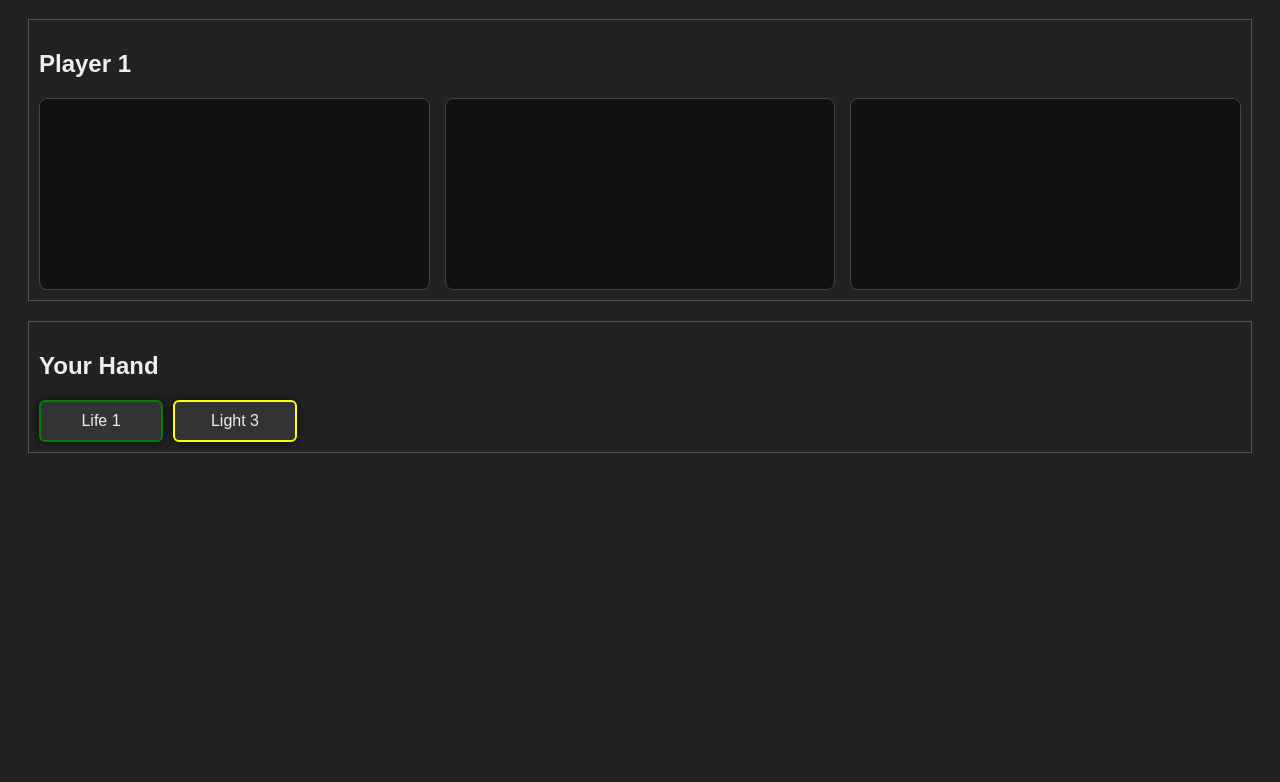
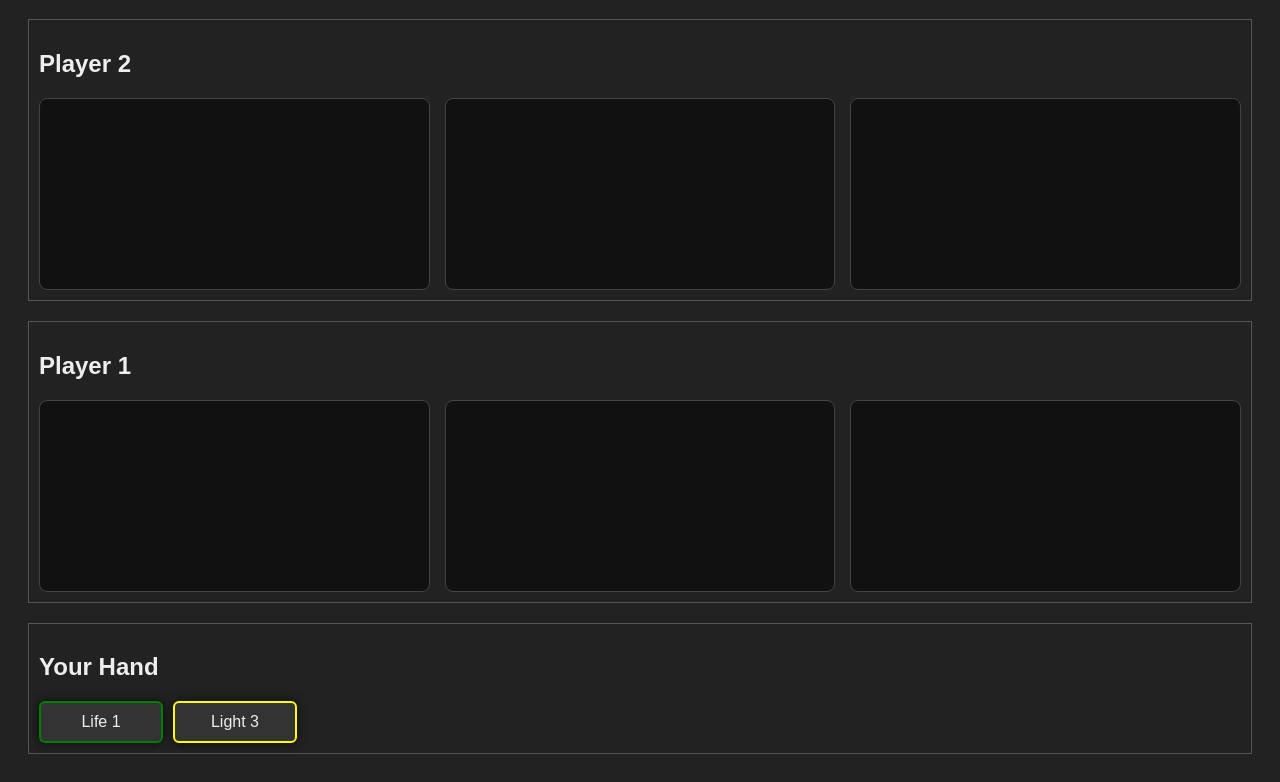
Before and after one commit to lucasrochester/compile-game, a website: page public/index.html in a window 1280 px wide. Shown: the part 89-871 px from the top of the page. Before the commit the page ends 800 px from the top, so only its background shows below. Drawn offline with Linux system fonts and the light colour scheme.

Commit message:
Update index.html

```diff
--- a/public/index.html
+++ b/public/index.html
@@ -8,6 +8,15 @@
 </head>
 <body>
   <h1>Compile Game Minimal</h1>
+
+  <div id="player2" class="player-area">
+    <h2>Player 2</h2>
+    <div class="lines">
+      <div class="line" data-line="0"></div>
+      <div class="line" data-line="1"></div>
+      <div class="line" data-line="2"></div>
+    </div>
+  </div>
 
   <div id="player1" class="player-area">
     <h2>Player 1</h2>
```
